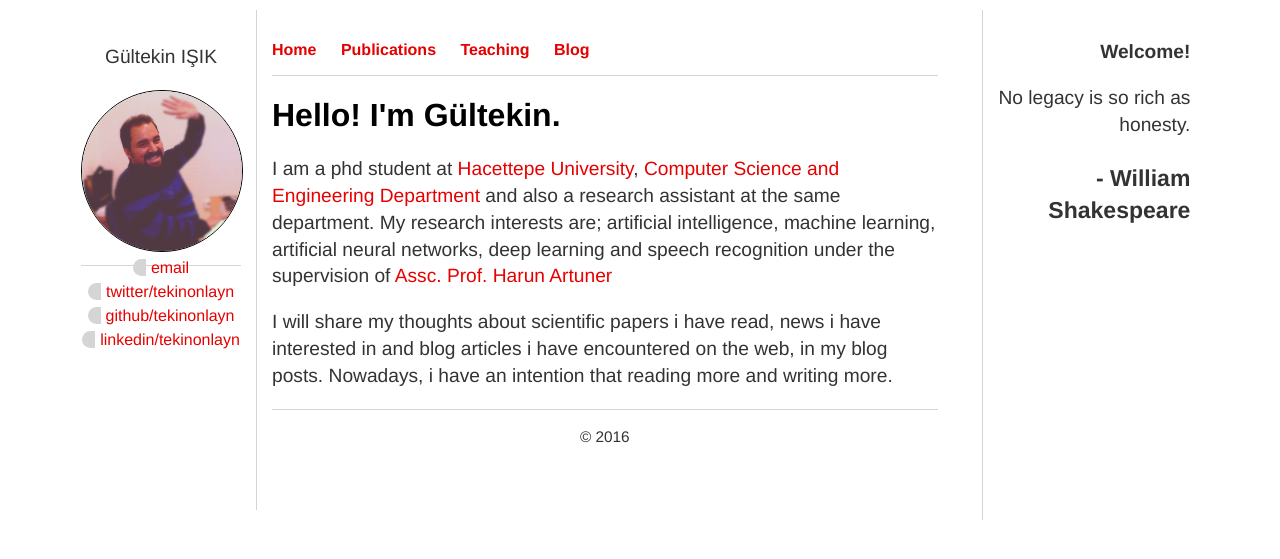
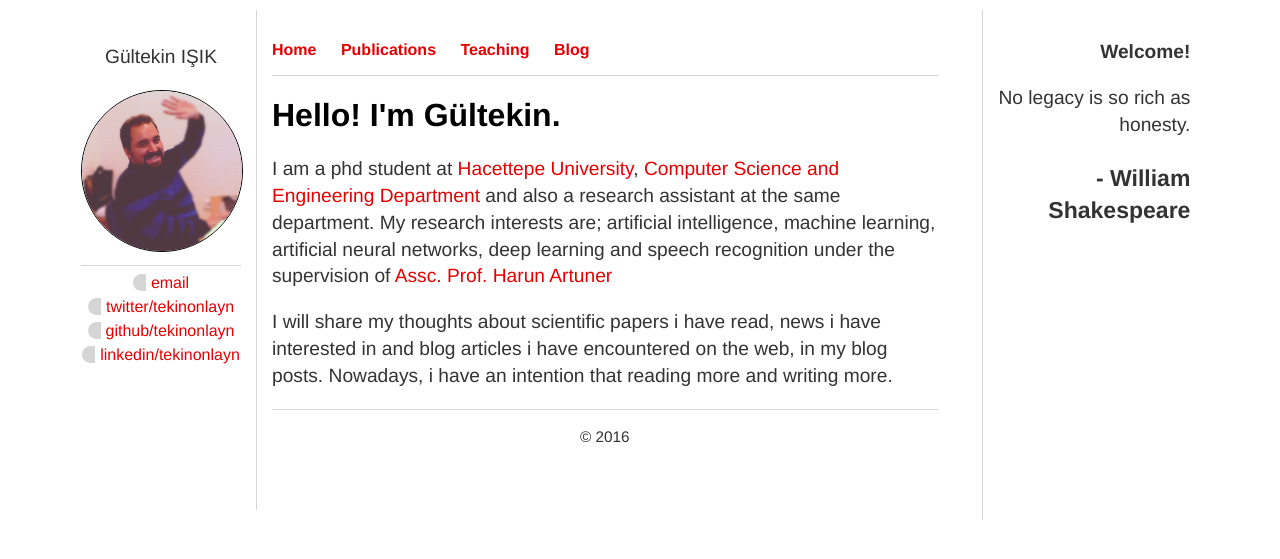
Before and after one commit to tekinonlayn/gi.github.io, a Jekyll site: the page built from index.html, in a window 1280 px wide. Shown: the top 559 px of the page. Built offline with Jekyll 4.4.1, drawn with Linux system fonts in a browser that asks for light colours.

Commit message:
Update varsay.css

```diff
--- a/css/varsay.css
+++ b/css/varsay.css
@@ -61,7 +61,7 @@
 #foto a {
     border-left: 13px solid #d5d5d5;
     border-top-left-radius: 10px;
-    margin-top:20px;
+    /*margin-top:20px;*/
     border-bottom-left-radius: 10px;
     padding-left: 5px;
     line-height: 1.5em;
@@ -71,6 +71,7 @@
 #foto img {
     border: 1px solid black;
     border-radius: 300px;
+    margin-bottom: 15px;
 }
 
 nav ul, footer ul {
```
